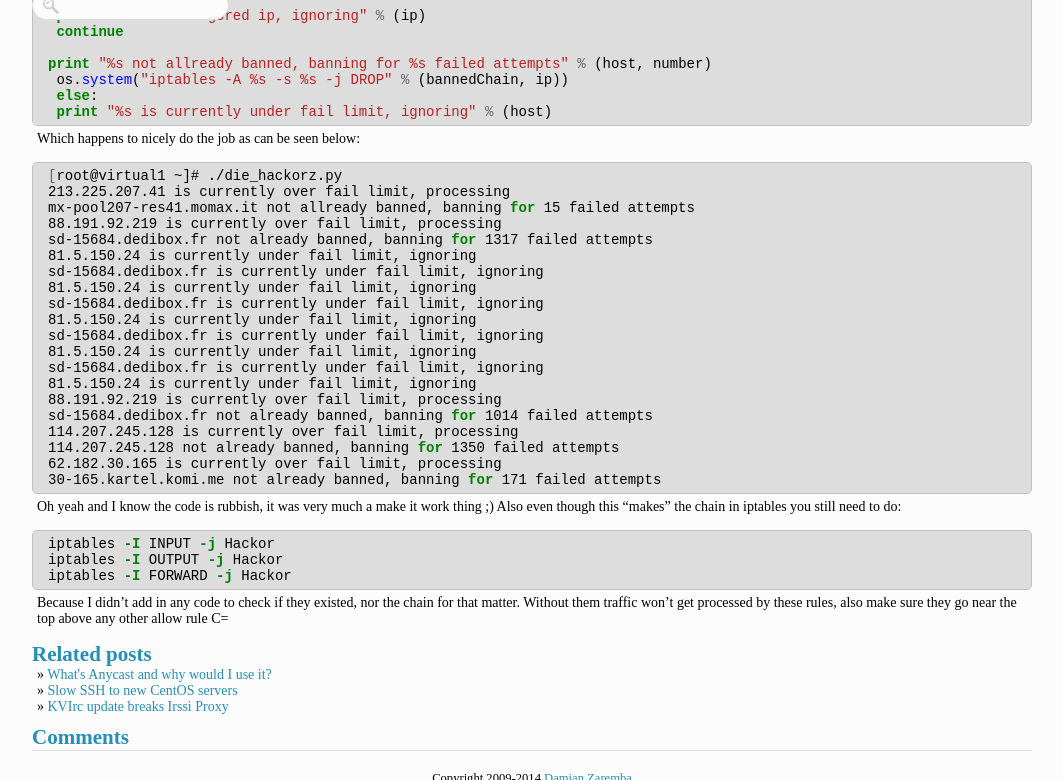
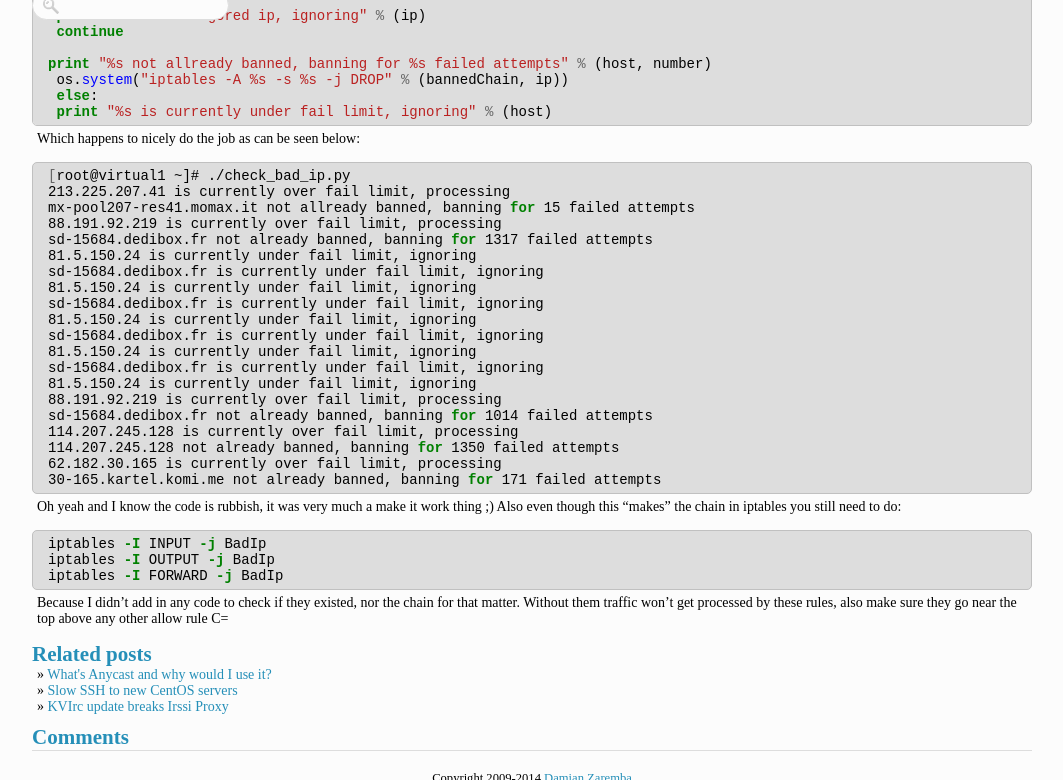
Before and after one commit to DamianZaremba/damianzaremba.co.uk, a Jekyll site: the page built from content/_posts/2010-06-06-5min-hack-in-python.markdown, in a window 1280 px wide and 1400 px high, scrolled down 337 px. Shown: the part 620-1400 px from the top of the window, without its empty margins (108-1171 px from the left). Built offline with Jekyll 4.4.1, drawn with Linux system fonts in a browser that asks for light colours; nearby versions of some CDN libraries; Markdown is read by kramdown in place of the engine named in the settings; comment, search, counter and statistics services are not loaded; some of the changed text lies outside the part shown.

Commit message:
Adding in excerpt_separator to the config to fix Jekyll 1.1 issues

```diff
--- a/_config.yml
+++ b/_config.yml
@@ -9,6 +9,8 @@
 source: content
 paginate: 5
 
+excerpt_separator:
+
 tag_dir: tag
 tag_title_prefix: Archive for
 tag_meta_description_prefix: Damian Zaremba's Blog Archive For
--- a/content/_layouts/default.html
+++ b/content/_layouts/default.html
@@ -100,7 +100,6 @@
     <p class="copyright">Copyright 2009-{{ site.time | date: "%Y" }} <a href="http://damianzaremba.co.uk">Damian Zaremba</a></p>
     <ul id="ads">
         <li>Need error logging? Try <a href="https://getsentry.com/signup/r_D0ZW/">Sentry</a></li>
-        <li>Need hosting? Try <a href="http://www.vision108.com/">Vision180</a></li>
         <li>Want my website? <a href="https://github.com/DamianZaremba/damianzaremba.co.uk/">Source</a></li>
     </ul>
 </footer>
--- a/content/_posts/2010-06-06-5min-hack-in-python.markdown
+++ b/content/_posts/2010-06-06-5min-hack-in-python.markdown
@@ -17,7 +17,7 @@
 failedHosts = []
 ignoredIPs = []
 failLimit = 0 # Better change this
-bannedChain = "Hackor"
+bannedChain = "BadIp"
 
 os.system("iptables -N %s &>/dev/null" % (bannedChain))
 iptables = os.popen("iptables --list %s -n | egrep -v \"target.+prot.+opt.+source.+destination\" | egrep -v \"Chain %s .+ references\" | awk '{print $4}'" % (bannedChain, bannedChain))
@@ -51,7 +51,7 @@
 
 Which happens to nicely do the job as can be seen below:
 {% highlight bash %}
-[root@virtual1 ~]# ./die_hackorz.py
+[root@virtual1 ~]# ./check_bad_ip.py
 213.225.207.41 is currently over fail limit, processing
 mx-pool207-res41.momax.it not allready banned, banning for 15 failed attempts
 88.191.92.219 is currently over fail limit, processing
@@ -75,9 +75,9 @@
 
 Oh yeah and I know the code is rubbish, it was very much a make it work thing ;) Also even though this "makes" the chain in iptables you still need to do:
 {% highlight bash %}
-iptables -I INPUT -j Hackor
-iptables -I OUTPUT -j Hackor
-iptables -I FORWARD -j Hackor
+iptables -I INPUT -j BadIp
+iptables -I OUTPUT -j BadIp
+iptables -I FORWARD -j BadIp
 {% endhighlight %}
 
 Because I didn't add in any code to check if they existed, nor the chain for that matter. Without them traffic won't get processed by these rules, also make sure they go near the top above any other allow rule C=
```
